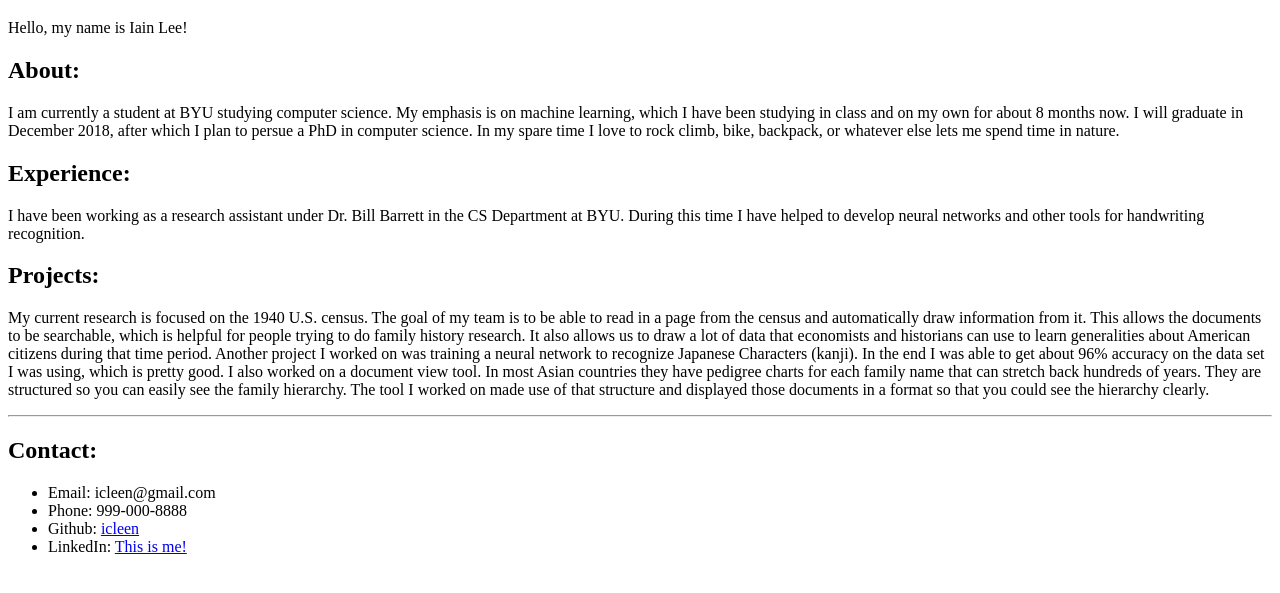
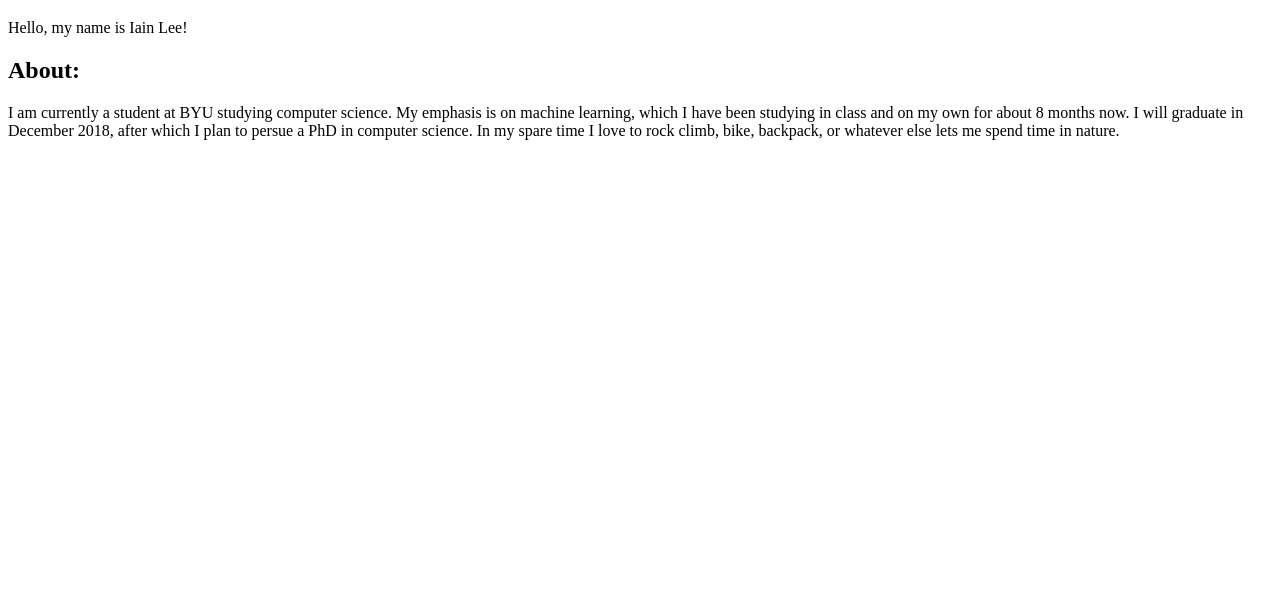
Before and after one commit to icleen/myWeb, a plain HTML site: page index.html in a window 1280 px wide. Shown: the part 61-654 px from the top of the page. Drawn offline with Linux system fonts and the light colour scheme.

Commit message:
refractored the index file into multiple html files

```diff
--- a/index.html
+++ b/index.html
@@ -21,51 +21,5 @@
     or whatever else lets me spend time in nature.
 </p>
 
-<h2>Experience:</h2>
-
-<p>
-    I have been working as a
-    research assistant under Dr. Bill Barrett
-    in the CS Department at BYU.  During this
-    time I have helped to develop neural networks
-    and other tools for handwriting recognition.
-</p>
-
-<h2>Projects:</h2>
-
-<p>
-    My current research is focused on the 1940 U.S.
-    census.  The goal of my team is to be able to read
-    in a page from the census and automatically draw
-    information from it.  This allows the documents to
-    be searchable, which is helpful for people trying to
-    do family history research.  It also allows us to draw
-    a lot of data that economists and historians can use to
-    learn generalities about American citizens during that
-    time period.
-    Another project I worked on was training a neural
-    network to recognize Japanese Characters (kanji).  In
-    the end I was able to get about 96% accuracy on the data
-    set I was using, which is pretty good.
-    I also worked on a document view tool.  In most Asian
-    countries they have pedigree charts for each family name
-    that can stretch back hundreds of years.  They are
-    structured so you can easily see the family hierarchy.
-    The tool I worked on made use of that structure and
-    displayed those documents in a format so that you could
-    see the hierarchy clearly.
-</p>
-
-<hr>
-
-<h2>Contact:</h2>
-
-<ul>
-  <li>Email: icleen@gmail.com</li>
-  <li>Phone: 999-000-8888</li>
-  <li>Github: <a href="https://github.com/icleen">icleen</a></li>
-  <li>LinkedIn: <a href="https://www.linkedin.com/in/iclee141/">This is me!</a></li>
-</ul>
-
 </body>
 </html>
```
Also changed, not shown: contact.html (added, +18 -0 lines), experience.html (added, +19 -0 lines), projects.html (added, +34 -0 lines).
